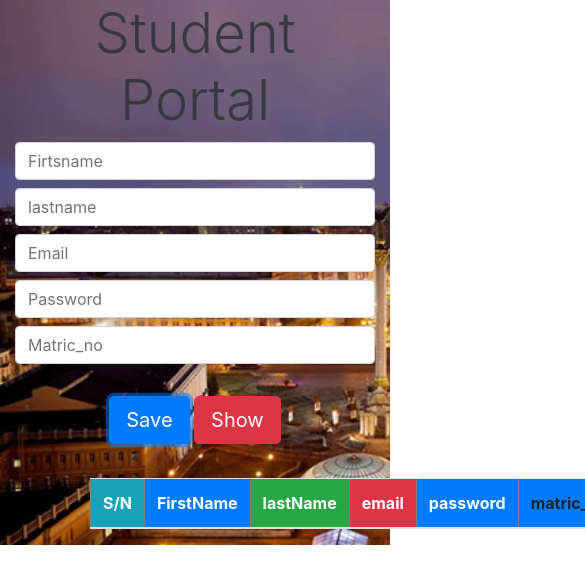
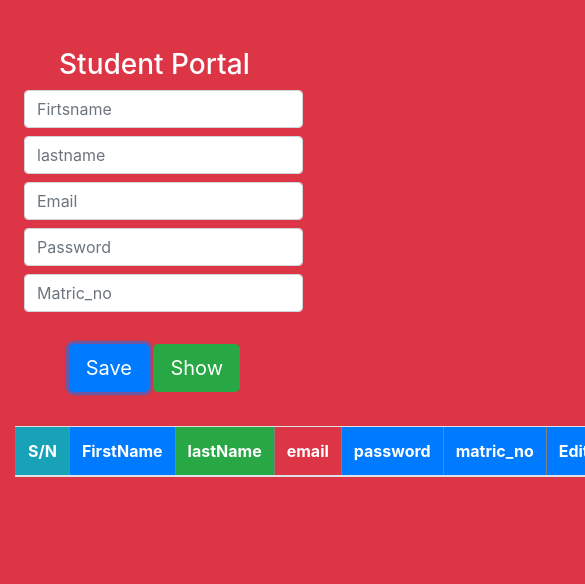
Before and after one commit to Oluwatobi33/studentPortal, a plain HTML site: page index.html in a window 390 px wide. Both pictures are taken after typing "Sample", "Sample", "name@example.com", "Sample123", "Sample" into the empty fields and a click on the button "Save". Shown: the top 584 px of the page, 585 px wide, since content can reach past the window. Drawn offline with Linux system fonts and the light colour scheme.

Commit message:
student portal

```diff
--- a/index.html
+++ b/index.html
@@ -6,33 +6,53 @@
     <meta name="viewport" content="width=device-width, initial-scale=1.0">
     <title>Document</title>
     <link type="text/css" rel="stylesheet" href="bootstrap-4.0.0-dist/css/bootstrap.min.css">
+    <style>
+        * {
+            margin: 0;
+            padding: 0;
+            box-sizing: border-box;
+        }
+        @media screen and (max-width:414px){
+            .row{
+                width: 95vw;
+
+            }
+            input {
+                margin:0px 9px;
+            }
+
+        }
+    </style>
 </head>
-<body style="text-align:center">
-    <div class="container" style="background-image: url(./tobi.webp); background-size:cover;width: auto; height: auto;">
-        <div class="row justifty-content-center ">
-            <div class="col-md-6 text-center">
-                <h3 class="text-dark fw-bold display-4">Student Portal</h3>
+<body  class="bg-danger" onload="re()">
+    <div  class="container mt-5">
+        <div class="row justifty-content-center">
+            <div class="col-10 text-center">
+                <h3 class="text-white fw-bold float-start">Student Portal</h3>
                 <input type="text" placeholder="Firtsname" id="fname" class="form-control my-2">
                 <input type="text" placeholder="lastname" id="lname" class="form-control my-2">
                 <input type="text" placeholder="Email" id="email" class="form-control my-2">
                 <input type="password" placeholder="Password" id="pwd" class="form-control my-2">
                 <input type="text" placeholder="Matric_no" id="mtn" class="form-control my-2">
                 <button onclick="sub()" class="btn btn-primary mt-4 btn-lg">Save</button>
-                <button onclick="show()" class="btn btn-danger mt-4 btn-lg">Show</button>
+                <button onclick="show()" class="btn btn-success mt-4 btn-lg">Show</button>
             </div>
         </div>
+    </div>
+    <div class="container">
         <div class="row justifty-content-center">
-            <div class="col-md-4 text-center">
-                <div class="">
-                    <table  border="1" style="margin-top: 34px; margin-left: 75px;" class="table-striped table  table-hover" >
+            <div class="col-10 text-center">
+                <table  border="1" style="margin-top: 34px;" class="table-striped table table-reponsive  table-hover" >
                     <thead>
                         <tr class="bg-primary">
-                                <th class="text-white fw-bold bg-info ">S/N</th>
-                                <th class="text-white  fw-bold bg-primary">FirstName</th>
-                                <th class="text-white  fw-bold bg-success">lastName</th>
-                                <th class="text-white  fw-bold bg-danger">email</th>
+                            <th class="text-white fw-bold bg-info">S/N</th>
+                            <th class="text-white fw-bold bg-primary">FirstName</th>
+                            <th class="text-white fw-bold bg-success">lastName</th>
+                            <th class="text-white fw-bold bg-danger">email</th>
                             <th class="text-white">password</th>
-                                <th>matric_no</th>
+                            <th  class="text-white">matric_no</th>
+                            <th  class="text-white">Edit</th>
+                            <th  class="text-white">Delete</th>
                         </tr>
                     </thead>
                     <tbody id="tab" class="table-reponsive bg-dark text-white"></tbody>
@@ -40,9 +60,14 @@
             </div>
         </div>
     </div>
-    </div>
     <script type="text/javascript">
         let myArray = [];
+        const re = ()=>{
+            if (localStorage.stportal) {
+                myArray = JSON.parse(localStorage.stportal)
+                console.log(myArray);
+            }
+        }
         function sub(){
             var a = fname.value;
             fname.value = ""
@@ -62,24 +87,41 @@
                 password:d,
                 matric_no:e
             }
-            // myArray.push(tope)
             if (tope.firstname == "" && tope.lastname == ""  && tope.email == "" && tope.password == "" && tope.matric_no == ""){
                alert("fill in a value")
 
             }else{
                 myArray.push(tope)
+                localStorage.stportal = JSON.stringify(myArray)
             }
+
         }
         function show(){
         let tobi = ""
-            // tobi += "<tr>"
             for (let i = 0; i <myArray.length; i++){
-                    tobi += "<tr><td>" + (i+1) + "</td>"  + "<td>" + myArray[i].firstname + "</td>" + "<td>"  + myArray[i].lastname + "</td>" +  "<td>" + myArray[i].email + "</td>" +  "<td>" + myArray[i].password + "</td>" +  "<td>" + myArray[i].matric_no + "</td>"+ "</tr>"
+                tobi += "<tr><td>" + (i+1) + "</td>"  + "<td>" + myArray[i].firstname + "</td>" + "<td>"  + myArray[i].lastname + "</td>" +  "<td>" + myArray[i].email + "</td>" +  "<td>" + myArray[i].password + "</td>" +  "<td>" + myArray[i].matric_no + "</td>"+ `<td><button onclick="editName(${i})">Edit</button></td>` + `<td> <button onclick="del(${i})">del</button></td>`+ "</tr>"
 
             }
-            // tobi += "</tr>"
             tab.innerHTML = tobi
-            console.log(tobi)
+            // console.log(tobi)
+        }
+        const del = (i)=>{
+           if(confirm('Are you sure you want to delete ' + myArray[i].firstName +" " + myArray[i].lastName + ' from this list') == true){
+                myArray.splice(i,1);
+                // a = JSON.stringify(names);
+                // localStorage.setItem('familyTree', a);
+                show();
+            } else{
+                alert("No changes were made")
+            }
+        }
+        const editName=(b)=>{
+                // alert(editName)
+             fname.value = myArray[b].firstname
+             lname.value = myArray[b].lastname
+             email.value = myArray[b].email
+             pwd.value = myArray[b].password
+             mtn.value = myArray[b].matric_no
             }
 
     </script>
```
Also changed, not shown: game.html (deleted, +0 -12 lines). Lines whose indentation alone changed are shown as unchanged.
